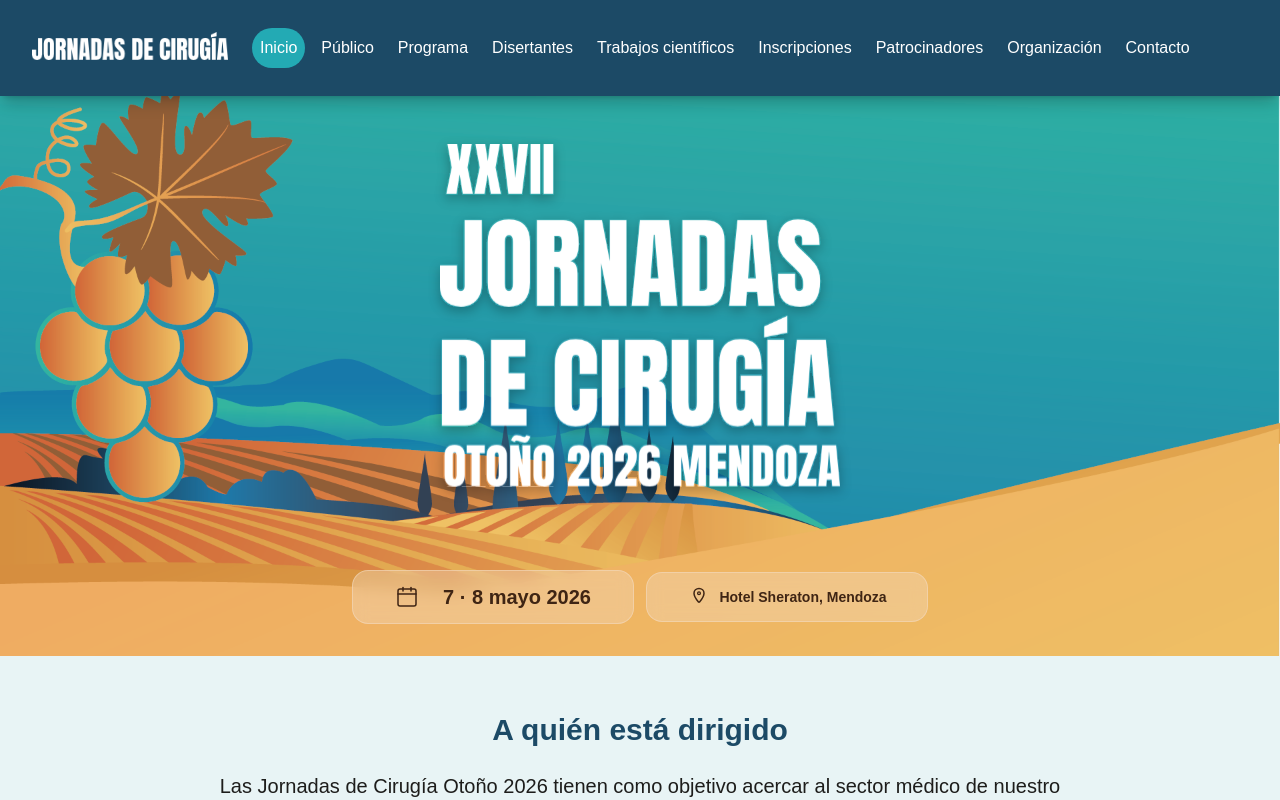
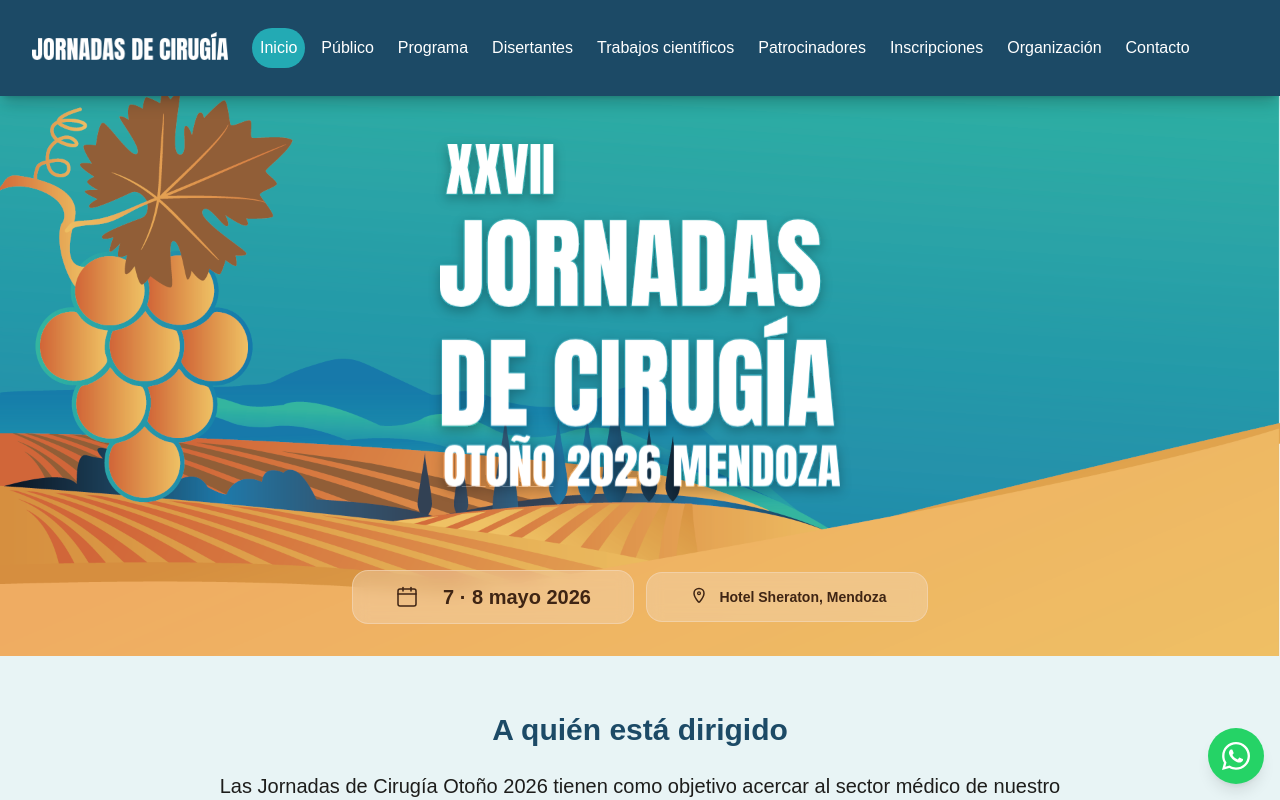
Before and after one commit to danidev-100/jornadas_de_cirugia, a React (Vite) app: page / in a window 1280 px wide. Shown: the top 800 px of the page. Built offline with nearby package versions, Linux system fonts and the light colour scheme; a web font is replaced by a local one.

Commit message:
whatsapp

```diff
--- a/src/App.jsx
+++ b/src/App.jsx
@@ -10,10 +10,12 @@ import Speakers from "./component/Speakers";
 import Works from "./component/Works";
 import RegistrationCost from "./component/RegistrationCost";
 import Organization from "./component/Organization";
+import FixedCode from "./component/Whatsapp";
 
 const App = () => {
   return (
     <div>
+      <FixedCode className=""/>
       <Nav />
       <Hero />
       <Container className="bg-cloud">
--- a/src/component/Footer.jsx
+++ b/src/component/Footer.jsx
@@ -7,7 +7,6 @@ import logoNav from "../assets/logo-nav.png";
 
 function Footer() {
   return (
-
     <section className="">
       <div className="py-4">
         <img
@@ -16,15 +15,14 @@ function Footer() {
           className=" h-11  w-auto mb-1 text-center mx-auto "
         />
       </div>
-      <hr></hr>
-      <div className="flex justify-between text-white p-5 bg-deep-blue ">
-
-      <div className="grid gap-1.5 grid-cols-3  text-sm text-gray-500 mt-9 ">
+      <hr className="border-1 border-white/50"></hr>
+      <div className=" m-7 text-white p-5 bg-deep-blue ">
+        <div className=" flex flex-col items-cent m-2">
           {navigation.map((item) => (
             <a
               key={item.name}
               href={item.href}
-            className=" log: px-7 py-2 text-xl text-white justify-center hover:text-white font-medium "
+              className=" px-7 py-4 text-xl text-white justify-center hover:text-white font-medium "
             >
               {item.name}
             </a>
@@ -32,21 +30,20 @@ function Footer() {
         </div>
         <div className=" grid gap-4 text-xl text-white m-7">
           <div className="flex items-center gap-2">
-          <FaWhatsapp className="text-lagoon  text-4xl"/>
+            <FaWhatsapp className="text-lagoon  text-4xl" />
             <h2 className="">Whatsapp</h2>
           </div>
           <div className="flex items-center gap-2">
-          <CiInstagram  className="text-lagoon text-4xl "/>
+            <CiInstagram className="text-lagoon text-4xl " />
             <h2>Instagram</h2>
           </div>
           <div className="flex items-center gap-2">
-          <LuFacebook className="text-lagoon text-4xl"  />
+            <LuFacebook className="text-lagoon text-4xl" />
             <h2>Facebook</h2>
           </div>
         </div>
       </div>
     </section>
-
   );
 }
 export default Footer;
--- a/src/component/Nav.jsx
+++ b/src/component/Nav.jsx
@@ -9,8 +9,8 @@ import logoNav from "../assets/logo-nav.png";
   { name: "Programa", href: "#programa", current: false },
   { name: "Disertantes", href: "#disertantes", current: false },
   { name: "Trabajos científicos", href: "#trabajos", current: false },
+  { name: "Patrocinadores", href: "#patrocinadores", current: false },
   { name: "Inscripciones", href: "#inscripciones", current: false },
-  { name: "Patrocinadores", href: "#patrocinadores", current: false },
   { name: "Organización", href: "#organizacion", current: false },
   { name: "Contacto", href: "#contacto", current: false },
 ]
--- a/src/component/Organization.jsx
+++ b/src/component/Organization.jsx
@@ -1,6 +1,6 @@
 function Organization() {
   return (
-    <div className="m-7 text-center">
+    <div id="organizacion" className="m-7 text-center">
       <h1 className="text-center text-4xl m-6 text-deep-blue font-bold">
         Organizacion
       </h1>
--- a/src/component/Registration.jsx
+++ b/src/component/Registration.jsx
@@ -1,7 +1,7 @@
 function Registration() {
   return (
     <section
-      id="inscripciones"
+      id="contacto"
       className="text-center px-4 md:px-16  lg:px-50  space-y-6 scroll-mt-36"
     >
       <div>
--- a/src/component/RegistrationCost.jsx
+++ b/src/component/RegistrationCost.jsx
@@ -1,7 +1,7 @@
 function RegistrationCost() {
   return (
-    <div className=" my-1 p-4 m-4">
-      <div>
+    <div id="inscripciones" className=" my-1 p-4 m-4">
+      <div className="p-6">
         <h2 className="text-center text-4xl text-deep-blue font-bold py-5">
           Inscripciones
         </h2>
@@ -24,7 +24,7 @@ function RegistrationCost() {
           <li>Acceso Virtual Premium: $70,000</li>
           <li>Acceso Virtual Premium: $70,000</li>
         </ul>
-        <button className="justify-center flex w-full">
+        <button className="justify-center flex w-full p-8">
           <div className="flex justify-center items-center space-x-3 bg-ink rounded-full px-4 py-2 hover:bg-lagoon-dark transition cursor-pointer">
             <svg
               xmlns="http://www.w3.org/2000/svg"
--- /dev/null
+++ b/src/component/Whatsapp.jsx
@@ -0,0 +1,15 @@
+import { FaWhatsapp } from "react-icons/fa";
+
+function FixedCode() {
+  return (
+    <a
+      href="https://wa.me/542616095070" // Reemplaza con tu número y código de país
+      className="fixed bottom-4 right-4 bg-[#25D366] hover:bg-[#128C7E] rounded-full p-3 shadow-lg z-50"
+      target="_blank"
+      rel="noopener noreferrer"
+    >
+      <FaWhatsapp className="w-8 h-8 text-white" />
+    </a>
+  );
+}
+export default FixedCode;
```
Lines whose indentation alone changed are shown as unchanged.
